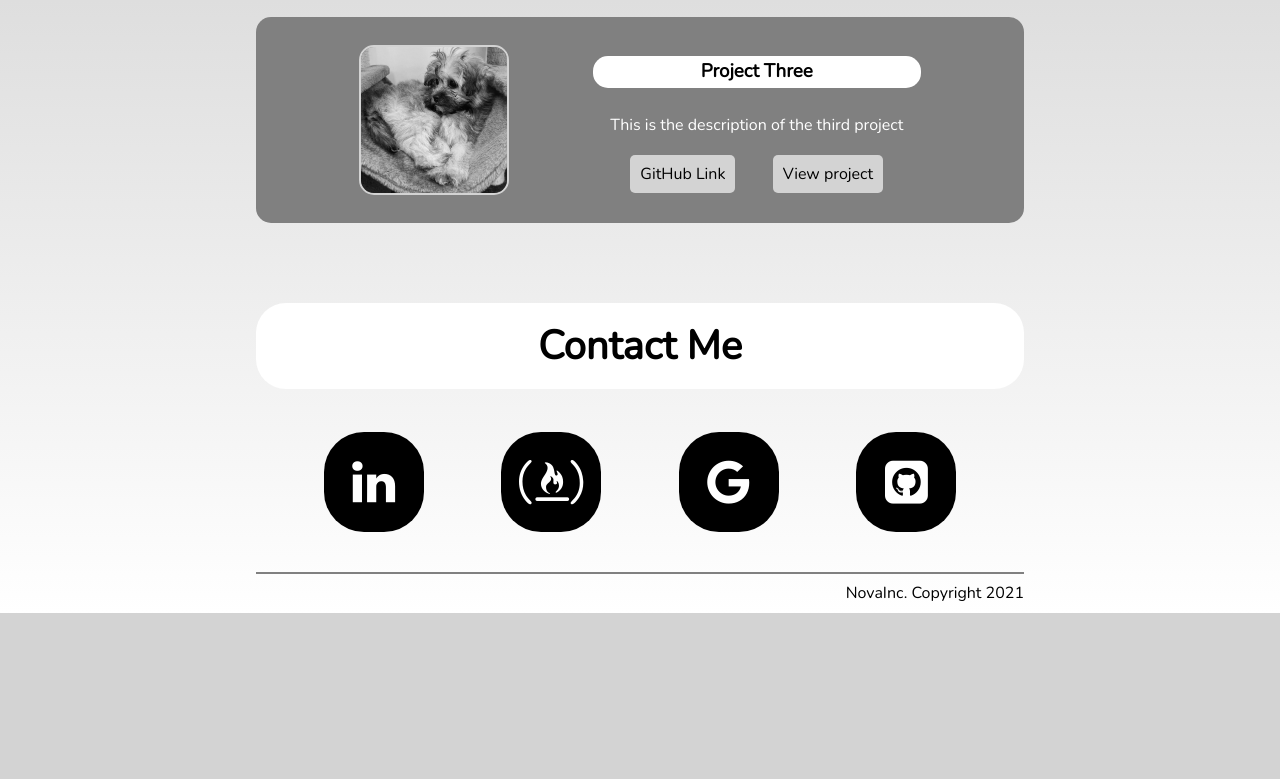
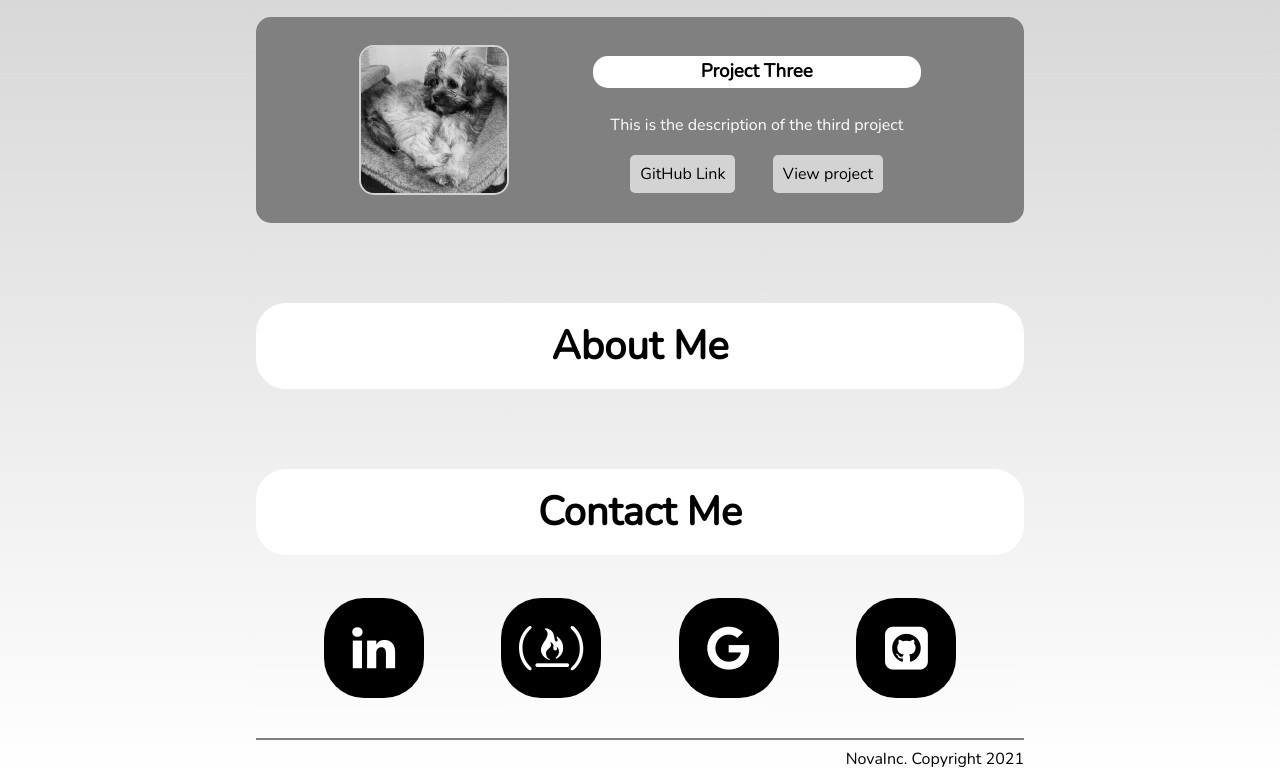
Before and after one commit to EleanorRoberts/eleanorroberts.github.io, a plain HTML site: page portfolio.html in a window 1280 px wide. Shown: the part 1746-2525 px from the top of the page. Before the commit the page ends 2359 px from the top, so only its background shows below. Drawn offline with nearby package versions, Linux system fonts and the light colour scheme.

Commit message:
added an about me section (unfilled)

```diff
--- a/portfolio.html
+++ b/portfolio.html
@@ -64,6 +64,15 @@
 		</div>
 	</section>
 </div>
+	<!-- about me -->
+<div>
+	<section id="about">
+		<h2>About Me</h2>
+		<div class="#">
+
+		</div>
+	</section>
+</div>
 	<!-- contact -->
 <div>
 	<section id="contact">
```
